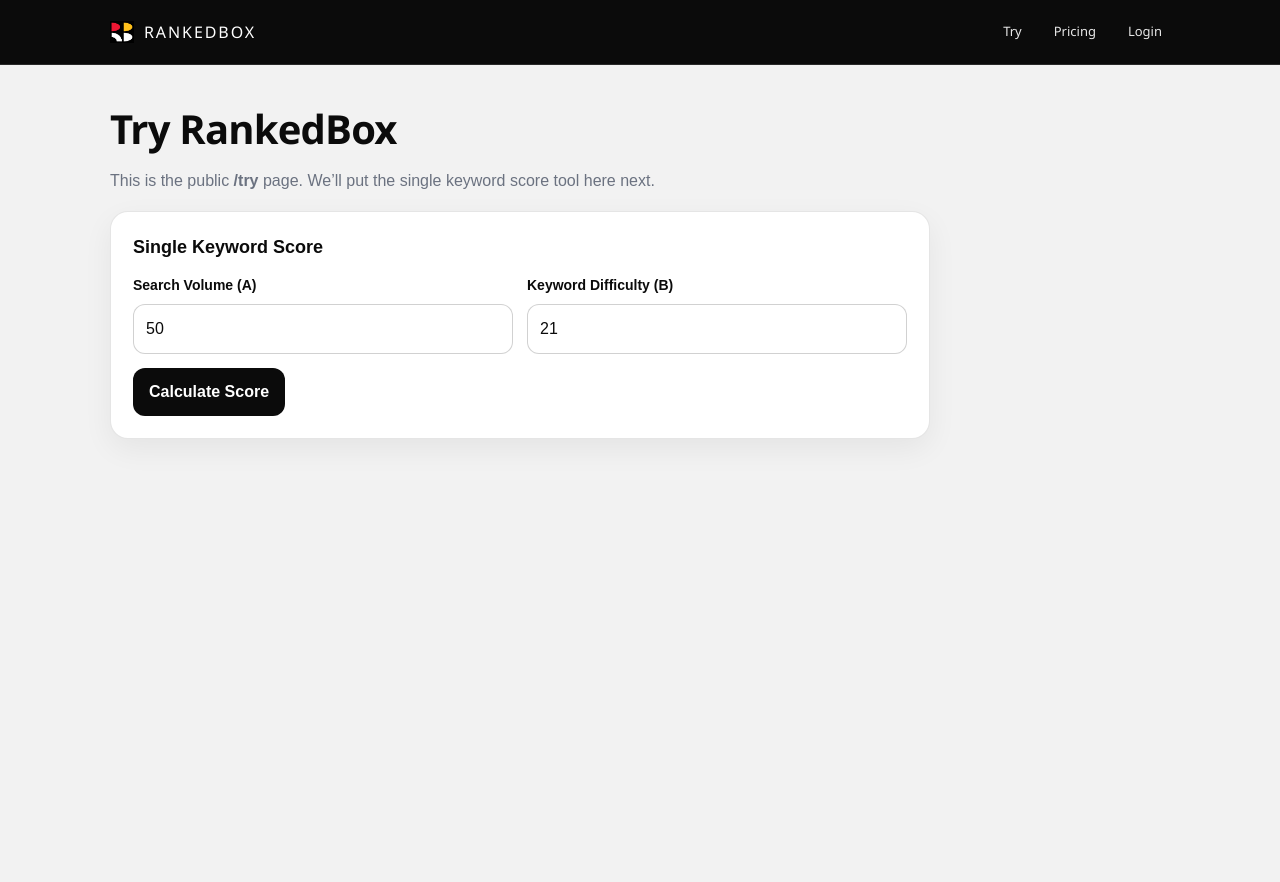
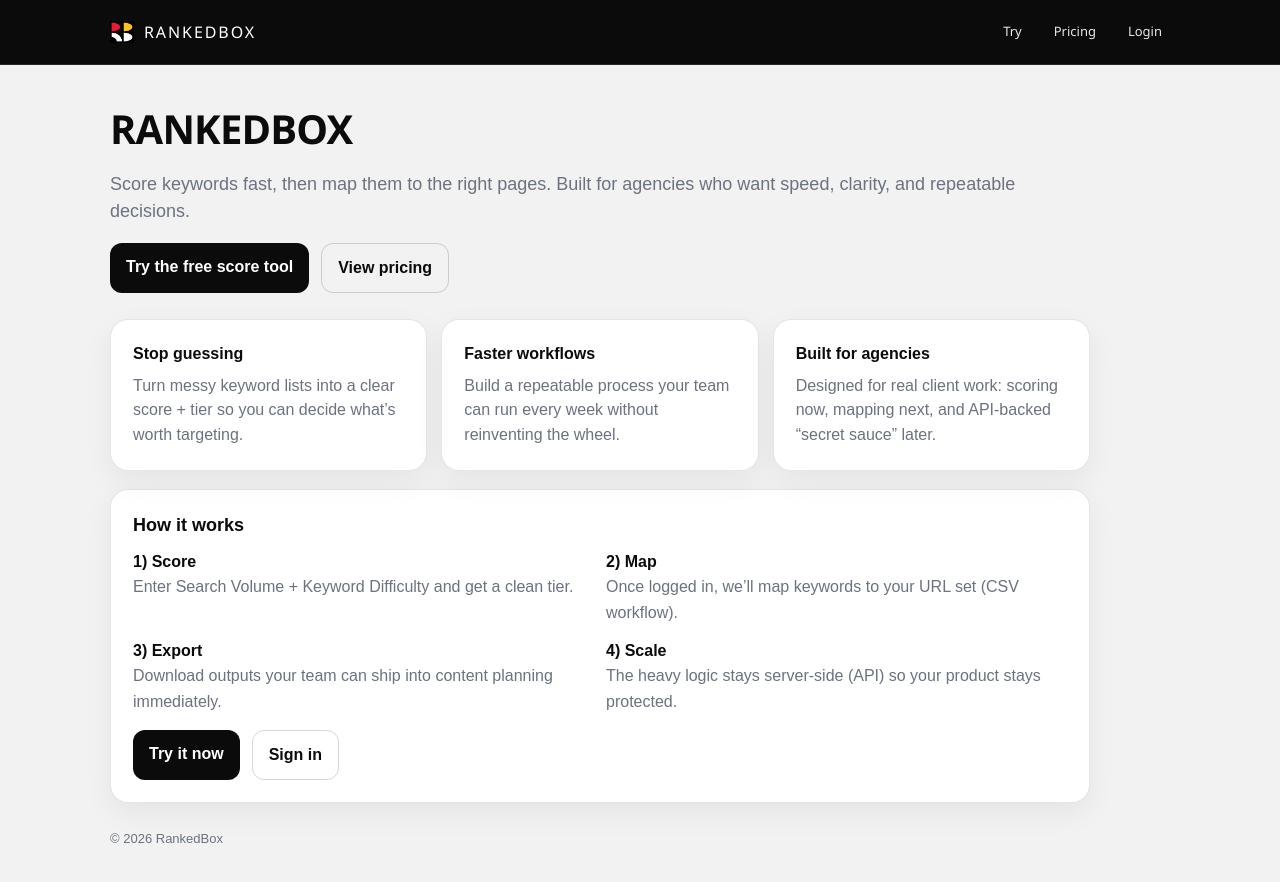
Before and after one commit to growthghost/kwapp, a Next.js app in the folder web/: page / in a window 1280 px wide. Shown: the top 882 px of the page. Before the commit the page ends 800 px from the top, so only its background shows below. Built offline with nearby package versions, Linux system fonts and the light colour scheme.

Commit message:
Homepage_v1_Content and design

```diff
--- a/web/src/app/page.js
+++ b/web/src/app/page.js
@@ -1,134 +1,148 @@
-// web/src/app/try/page.js
-"use client";
+// web/src/app/page.js
+import Link from "next/link";
 
-import { useMemo, useState } from "react";
-
-const LABEL_MAP = {
-  6: "Elite",
-  5: "Excellent",
-  4: "Good",
-  3: "Fair",
-  2: "Low",
-  1: "Very Low",
-  0: "Not rated",
-};
-
-const COLOR_MAP = {
-  6: "#2ecc71",
-  5: "#a3e635",
-  4: "#facc15",
-  3: "#fb923c",
-  2: "#f87171",
-  1: "#ef4444",
-  0: "#9ca3af",
-};
-
-function clamp(n, min, max) {
-  return Math.max(min, Math.min(max, n));
-}
-
-function calcScore(volume, kd) {
-  const v = Number.isFinite(volume) ? volume : 0;
-  const k = Number.isFinite(kd) ? kd : 100;
-
-  let s = 0;
-
-  if (v >= 10) s += 1;
-  if (v >= 50) s += 1;
-  if (v >= 200) s += 1;
-
-  if (k <= 60) s += 1;
-  if (k <= 40) s += 1;
-  if (k <= 25) s += 1;
-
-  return clamp(s, 0, 6);
-}
-
-export default function TryPage() {
-  const [volume, setVolume] = useState(50);
-  const [kd, setKd] = useState(21);
-  const [score, setScore] = useState(null);
-
-  const tier = useMemo(() => {
-    if (score === null) return null;
-    return LABEL_MAP[score] ?? "Not rated";
-  }, [score]);
-
-  const barColor = useMemo(() => {
-    if (score === null) return "#9ca3af";
-    return COLOR_MAP[score] ?? "#9ca3af";
-  }, [score]);
-
+export default function HomePage() {
   return (
     <main className="rb-container">
-      <h1 className="rb-title">Try RankedBox</h1>
+      {/* HERO */}
+      <div style={{ maxWidth: 920 }}>
+        <h1 className="rb-title">RANKEDBOX</h1>
 
-      <p className="rb-subtitle">
-        This is the public <strong>/try</strong> page. We’ll put the single keyword
-        score tool here next.
-      </p>
+        <p className="rb-subtitle" style={{ fontSize: 18, marginTop: 12 }}>
+          Score keywords fast, then map them to the right pages. Built for agencies who
+          want speed, clarity, and repeatable decisions.
+        </p>
 
-      <div className="rb-card" style={{ marginTop: 18, maxWidth: 820 }}>
-        <div style={{ fontSize: 18, fontWeight: 700, marginBottom: 14 }}>
-          Single Keyword Score
+        <div style={{ display: "flex", gap: 12, marginTop: 18, flexWrap: "wrap" }}>
+          <Link href="/try" className="rb-btn" style={{ display: "inline-block" }}>
+            Try the free score tool
+          </Link>
+
+          <Link
+            href="/pricing"
+            style={{
+              display: "inline-block",
+              borderRadius: 12,
+              padding: "12px 16px",
+              fontWeight: 800,
+              border: "1px solid rgba(0,0,0,0.16)",
+              color: "var(--ink)",
+              background: "transparent",
+              textDecoration: "none",
+            }}
+          >
+            View pricing
+          </Link>
         </div>
+      </div>
 
+      {/* BENEFITS */}
+      <div style={{ marginTop: 26, maxWidth: 980 }}>
         <div
           style={{
             display: "grid",
-            gridTemplateColumns: "1fr 1fr",
+            gridTemplateColumns: "repeat(3, 1fr)",
             gap: 14,
           }}
         >
-          <div>
-            <label className="rb-label">Search Volume (A)</label>
-            <input
-              className="rb-input"
-              type="number"
-              min="0"
-              value={volume}
-              onChange={(e) => setVolume(parseInt(e.target.value || "0", 10))}
-            />
+          <div className="rb-card">
+            <div style={{ fontSize: 16, fontWeight: 700, marginBottom: 8 }}>
+              Stop guessing
+            </div>
+            <div style={{ color: "var(--muted)", lineHeight: 1.55 }}>
+              Turn messy keyword lists into a clear score + tier so you can decide what’s
+              worth targeting.
+            </div>
           </div>
 
-          <div>
-            <label className="rb-label">Keyword Difficulty (B)</label>
-            <input
-              className="rb-input"
-              type="number"
-              min="0"
-              value={kd}
-              onChange={(e) => setKd(parseInt(e.target.value || "0", 10))}
-            />
+          <div className="rb-card">
+            <div style={{ fontSize: 16, fontWeight: 700, marginBottom: 8 }}>
+              Faster workflows
+            </div>
+            <div style={{ color: "var(--muted)", lineHeight: 1.55 }}>
+              Build a repeatable process your team can run every week without reinventing
+              the wheel.
+            </div>
+          </div>
+
+          <div className="rb-card">
+            <div style={{ fontSize: 16, fontWeight: 700, marginBottom: 8 }}>
+              Built for agencies
+            </div>
+            <div style={{ color: "var(--muted)", lineHeight: 1.55 }}>
+              Designed for real client work: scoring now, mapping next, and API-backed
+              “secret sauce” later.
+            </div>
+          </div>
+        </div>
+      </div>
+
+      {/* HOW IT WORKS */}
+      <div className="rb-card" style={{ marginTop: 18, maxWidth: 980 }}>
+        <div style={{ fontSize: 18, fontWeight: 700, marginBottom: 10 }}>
+          How it works
+        </div>
+
+        <div style={{ display: "grid", gridTemplateColumns: "1fr 1fr", gap: 12 }}>
+          <div style={{ color: "var(--muted)", lineHeight: 1.6 }}>
+            <div style={{ fontWeight: 700, color: "var(--ink)" }}>1) Score</div>
+            Enter Search Volume + Keyword Difficulty and get a clean tier.
+          </div>
+
+          <div style={{ color: "var(--muted)", lineHeight: 1.6 }}>
+            <div style={{ fontWeight: 700, color: "var(--ink)" }}>2) Map</div>
+            Once logged in, we’ll map keywords to your URL set (CSV workflow).
+          </div>
+
+          <div style={{ color: "var(--muted)", lineHeight: 1.6 }}>
+            <div style={{ fontWeight: 700, color: "var(--ink)" }}>3) Export</div>
+            Download outputs your team can ship into content planning immediately.
+          </div>
+
+          <div style={{ color: "var(--muted)", lineHeight: 1.6 }}>
+            <div style={{ fontWeight: 700, color: "var(--ink)" }}>4) Scale</div>
+            The heavy logic stays server-side (API) so your product stays protected.
           </div>
         </div>
 
-        <div style={{ marginTop: 14 }}>
-          <button
-            className="rb-btn"
-            onClick={() => setScore(calcScore(Number(volume), Number(kd)))}
-          >
-            Calculate Score
-          </button>
-        </div>
-
-        {score !== null && (
-          <div
+        <div style={{ marginTop: 16, display: "flex", gap: 12, flexWrap: "wrap" }}>
+          <Link href="/try" className="rb-btn" style={{ display: "inline-block" }}>
+            Try it now
+          </Link>
+          <Link
+            href="/login"
             style={{
-              marginTop: 16,
-              borderRadius: 14,
-              padding: 16,
-              textAlign: "center",
-              fontWeight: 700,
-              background: barColor,
-              color: "#0B0B0B",
-              border: "1px solid rgba(0,0,0,0.10)",
+              display: "inline-block",
+              borderRadius: 12,
+              padding: "12px 16px",
+              fontWeight: 800,
+              border: "1px solid rgba(0,0,0,0.16)",
+              color: "var(--ink)",
+              background: "transparent",
+              textDecoration: "none",
             }}
           >
-            Score {score} — Tier: {tier}
-          </div>
-        )}
+            Sign in
+          </Link>
+        </div>
       </div>
+
+      {/* FOOTER */}
+      <div style={{ marginTop: 26, color: "var(--muted)", fontSize: 13 }}>
+        © {new Date().getFullYear()} RankedBox
+      </div>
+
+      {/* Simple responsive tweak (keeps it self-contained without editing globals.css) */}
+      <style>{`
+        @media (max-width: 900px) {
+          .rb-container > div:nth-of-type(2) > div {
+            grid-template-columns: 1fr !important;
+          }
+          .rb-card[style*="grid-template-columns: 1fr 1fr"] {
+            grid-template-columns: 1fr !important;
+          }
+        }
+      `}</style>
     </main>
   );
 }
```
